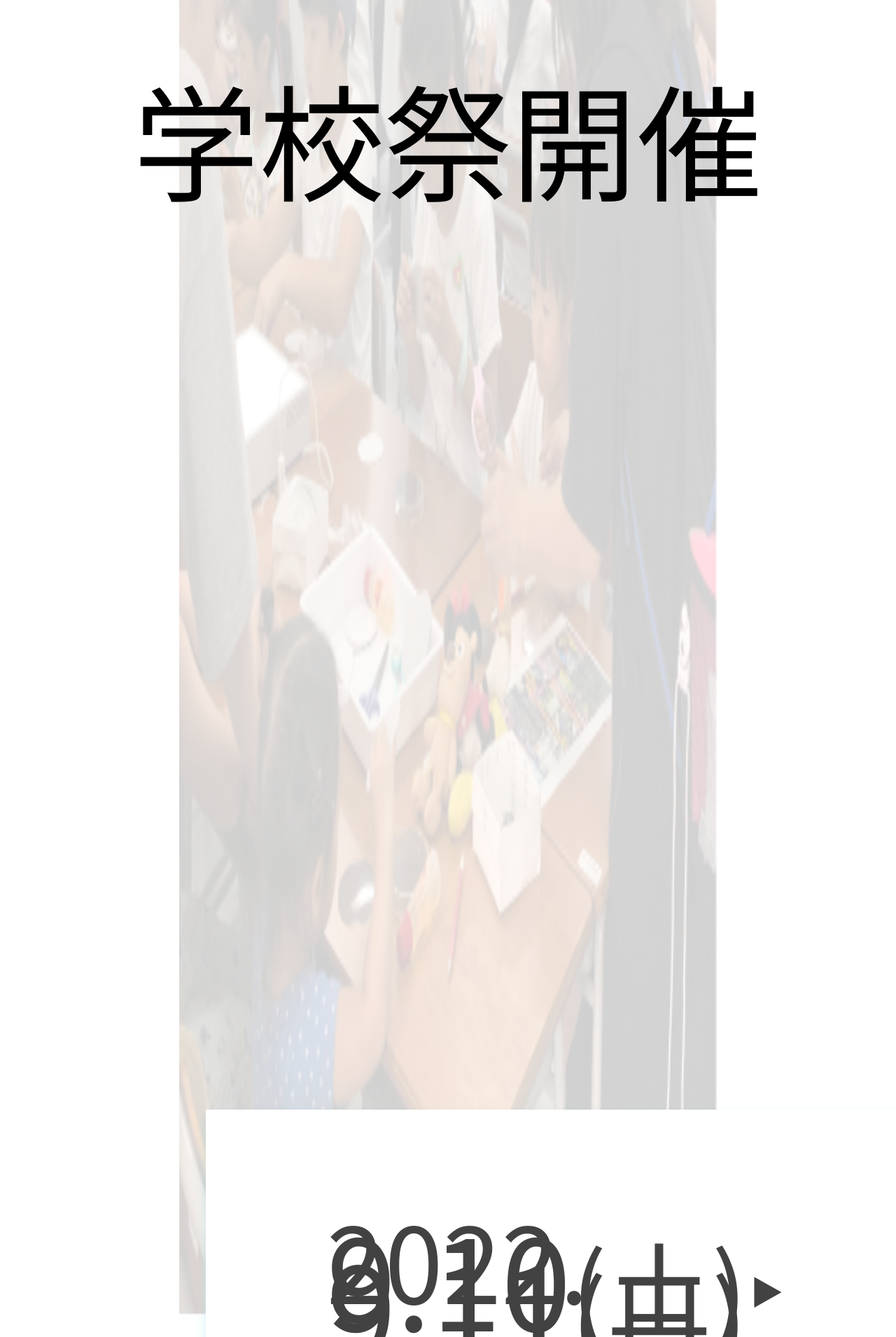
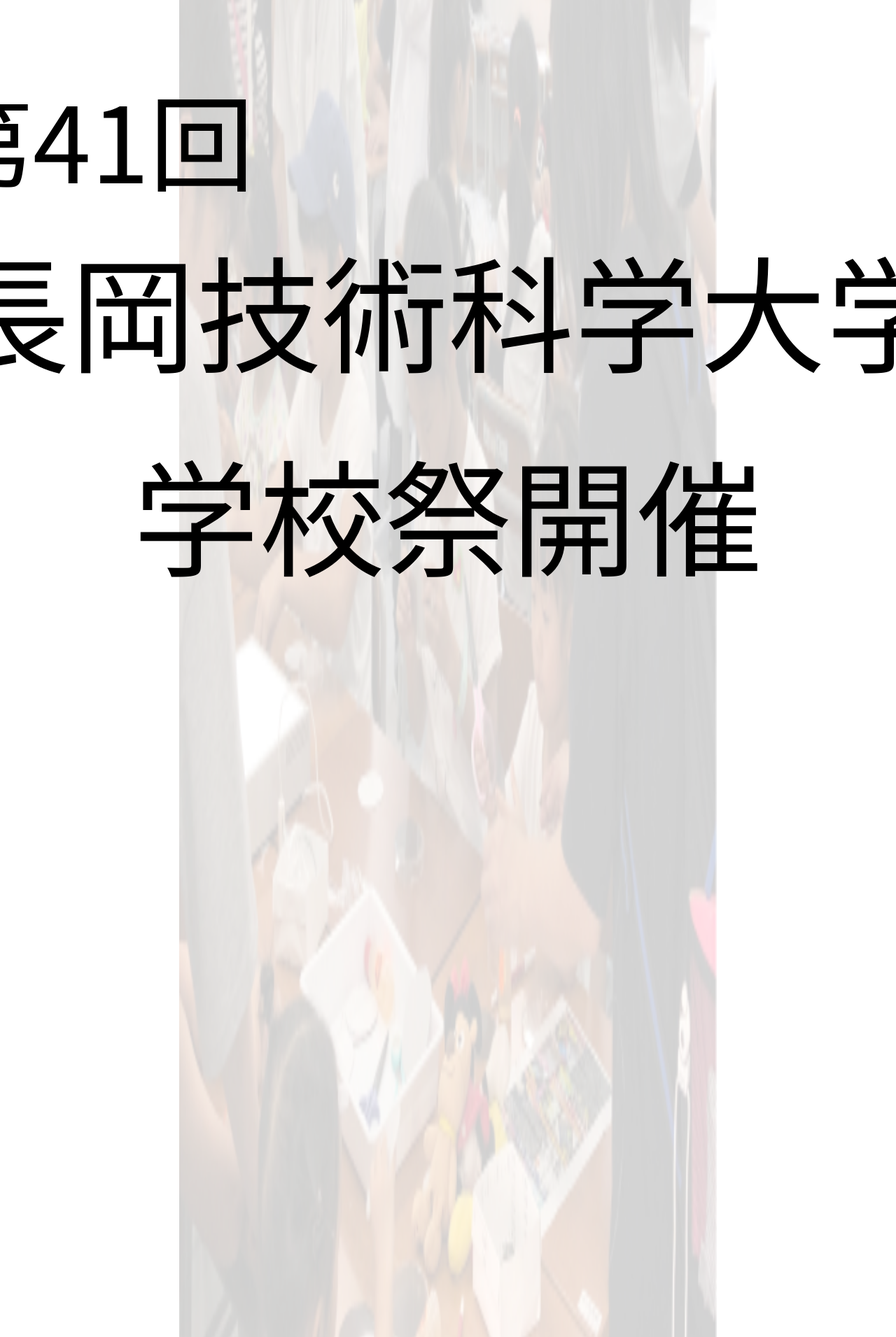
Before and after one commit to NUTFes/HomePage2022, a Next.js app: page / in a window 1280 px wide. Shown: the part 1971-3882 px from the top of the page at 70% size. Built offline with nearby package versions, Linux system fonts and the light colour scheme.

Commit message:
[FINISH] top page 画像ｃｓｓ

```diff
--- a/src/components/common/TopPage/TopPage.module.css
+++ b/src/components/common/TopPage/TopPage.module.css
@@ -193,7 +193,7 @@
 @media screen and (min-width: 960px)
 {
   .header1 {
-    margin-top: 90rem;
+    margin-top: 150rem;
     position: relative;
     font-family: "Noto Sans JP";
     font-style: normal;
@@ -263,7 +263,7 @@
     font-family: "Noto Sans JP";
     font-style: normal;
     font-weight: 400;
-    font-size: 15rem;
+    font-size: 12rem;
     line-height: 26px;
     color: #424242;
   }
@@ -282,9 +282,9 @@
     flex-flow: column;
     justify-content: center;
     align-items: center;
-    padding: 200px 500px;
-    margin-top: 130rem;
-    margin-bottom: 40rem;
+    padding: 200px;
+    margin-top: 150rem;
+    margin-bottom: 30rem;
     background: #ffffff;
     box-shadow: 10px 20px 20px 4px rgba(0, 175, 204, 0.31);
   }
@@ -295,13 +295,13 @@
   width: 60%;
   max-width: 100%;
   height: 100%;
-  margin-top: -28%;
+  margin-top: -33%;
 }
 
 .image {
   position: absolute;
   width: 100%;
-  height: 85%;
+  height: 90%;
   opacity: 0;
   animation: change-img-anim 150s infinite;
   animation-iteration-count: infinite;
```
